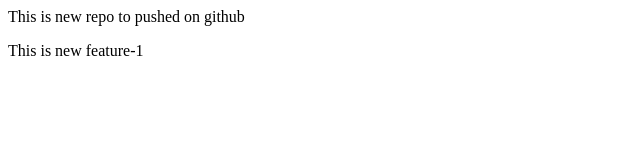
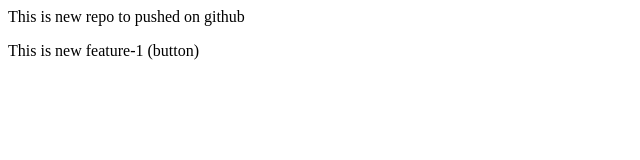
Before and after one commit to Aman-2004/Localrepo, a plain HTML site: page index.html in a window 1280 px wide. Shown: the full height of the page, 0-640 px from the left. Drawn offline with Linux system fonts and the light colour scheme.

Commit message:
Step-2 Added button

```diff
--- a/index.html
+++ b/index.html
@@ -1,2 +1,2 @@
 <p>This is new repo to pushed on github</p>
-<p>This is new feature-1</p>
+<p>This is new feature-1 (button)</p>
```
